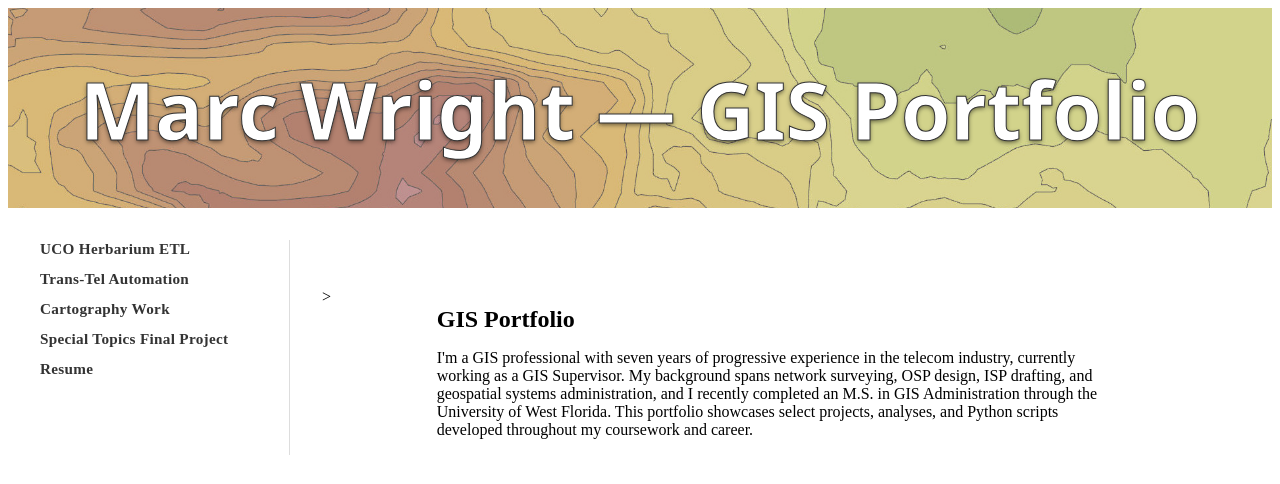
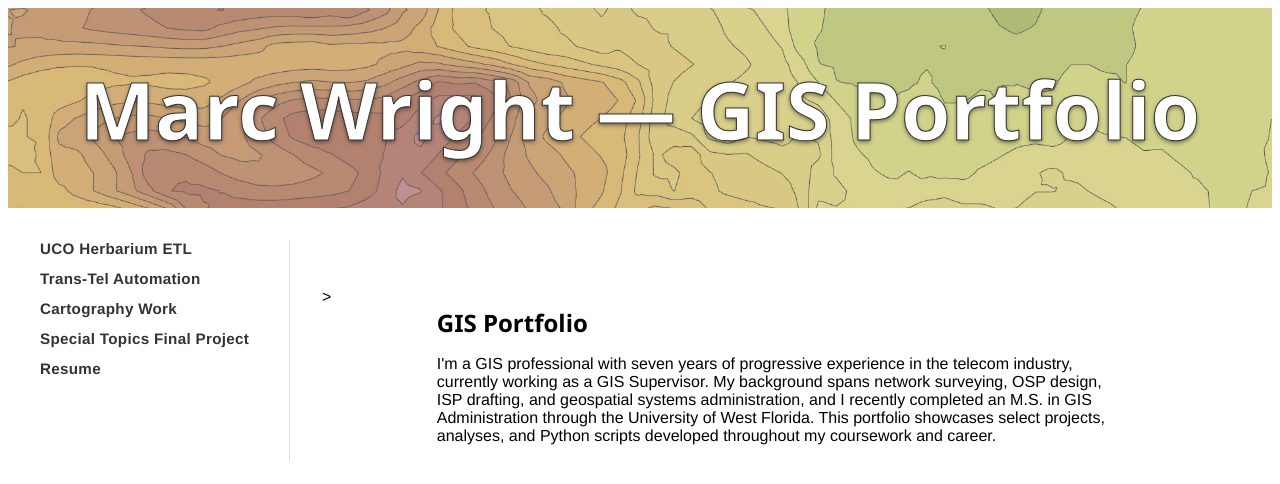
Before and after one commit to Mwright710788/Mwright710788.github.io, a plain HTML site: page index.html in a window 1280 px wide. Drawn offline with Linux system fonts and the light colour scheme.

Commit message:
updated header and body fonts

```diff
--- a/css/style.css
+++ b/css/style.css
@@ -19,10 +19,8 @@
   -webkit-text-stroke: 1px #333;
   color: white;
   font-size: 5rem;
-  font-family: "Segoe UI", Helvetica, Arial, sans-serif;
   font-weight: 700;
-  text-shadow:
-	0 2px 4px rgba(0, 0, 0, 0.5);
+  text-shadow: 0 2px 4px rgba(0, 0, 0, 0.5);
   text-align: center;
   margin: 0;
 }
@@ -87,3 +85,11 @@ h2 {
   max-width: 75%;
   margin: 0 auto;
 }
+
+h1, h2, .banner-title {
+  font-family: "Segoe UI", Arial, sans-serif;
+}
+
+body, p {
+  font-family: Helvetica, Arial, sans-serif;
+}
```
